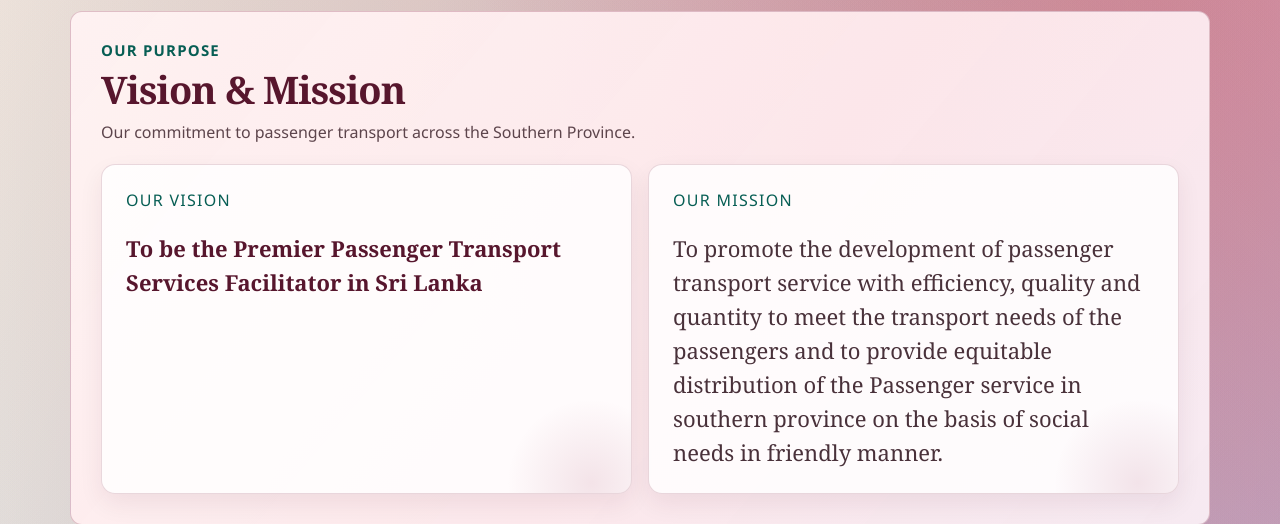
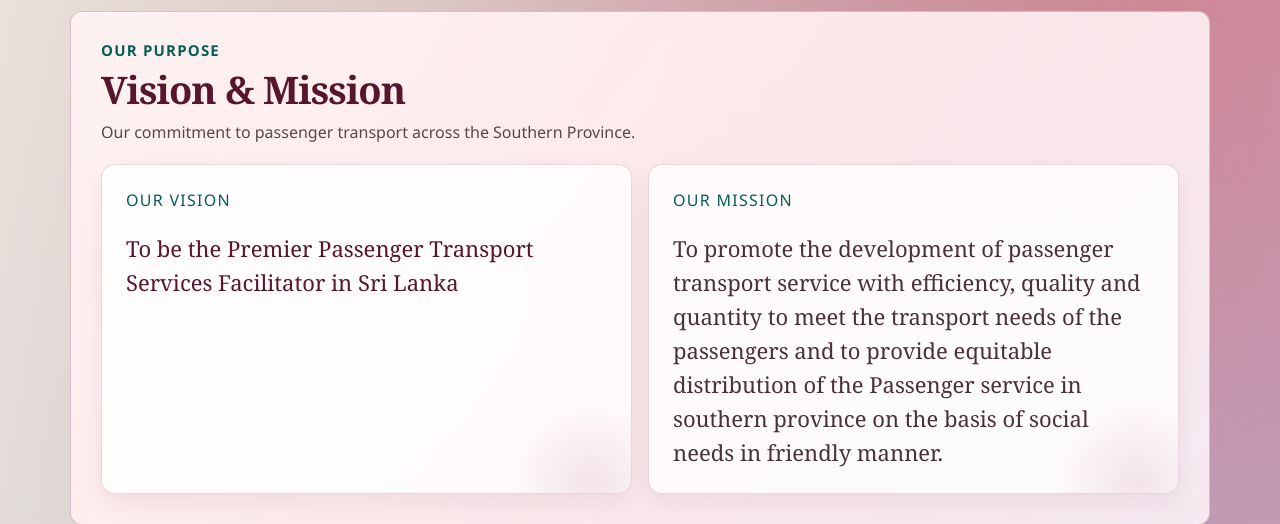
Before and after one commit to Amadi611/rpta-portal, a PHP site: page / in a window 1280 px wide. Shown: the part 1357-1881 px from the top of the page. Run offline with PHP 8.4, Linux system fonts and the light colour scheme; data comes from the database, SQL or seed files in the repository; some libraries are stand-ins or nearby versions.

Commit message:
Update home.css
remove bold in vision

```diff
--- a/assets/home.css
+++ b/assets/home.css
@@ -108,7 +108,7 @@
 .home-purpose-card{position:relative;overflow:hidden;min-width:0;padding:24px;border:1px solid rgba(116,19,51,.16);border-radius:14px;background:rgba(255,255,255,.82);box-shadow:0 10px 24px rgba(74,17,38,.07)}
 .home-purpose-card::after{position:absolute;right:-45px;bottom:-75px;width:170px;height:170px;border-radius:50%;background:radial-gradient(circle,rgba(143,18,59,.1),transparent 70%);content:"";pointer-events:none}
 .home-purpose-label{position:relative;z-index:1;display:flex;align-items:center;color:#075e54;font-size:16px;font-weight:400;letter-spacing:.08em}
-.home-purpose-card h3,.home-purpose-card>p{position:relative;z-index:1;margin:20px 0 0;color:#57162d;font-family:Georgia,Times New Roman,serif;font-size:22px;font-weight:400;line-height:1.55}
+.home-purpose-card h3,.home-purpose-card>p{position:relative;z-index:1;margin:20px 0 0;color:#57162d;font-family:Georgia,Times New Roman,serif;font-size:22px;font-weight:400;line-height:1.55}.home-purpose-card h3{font-weight:400 !important}
 .home-events{padding:30px 20px 34px;background:var(--bg);border-top:1px solid #ead7de}
 .home-events-inner{max-width:1140px;margin:0 auto}
 .home-events-empty{display:flex;flex-direction:column;gap:5px;padding:15px 18px;border-left:3px solid #17665b;background:#f3f7f5;color:#382b30}
```
